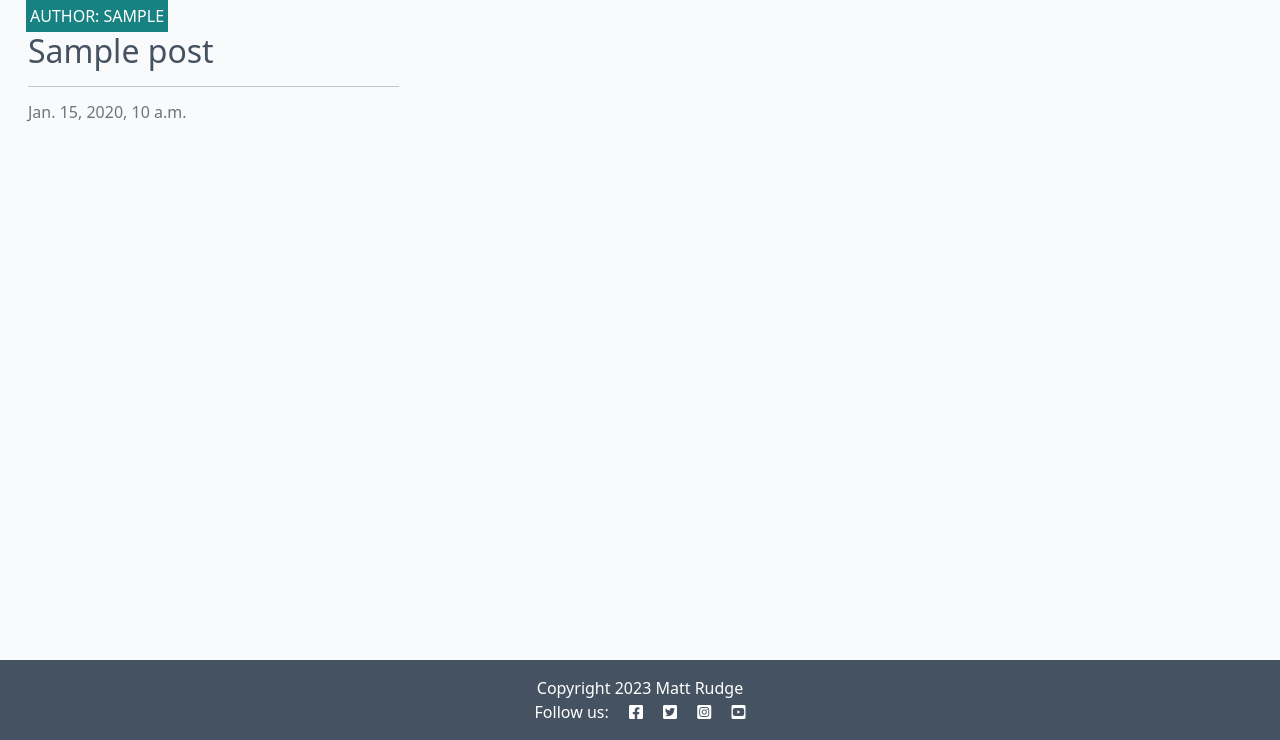
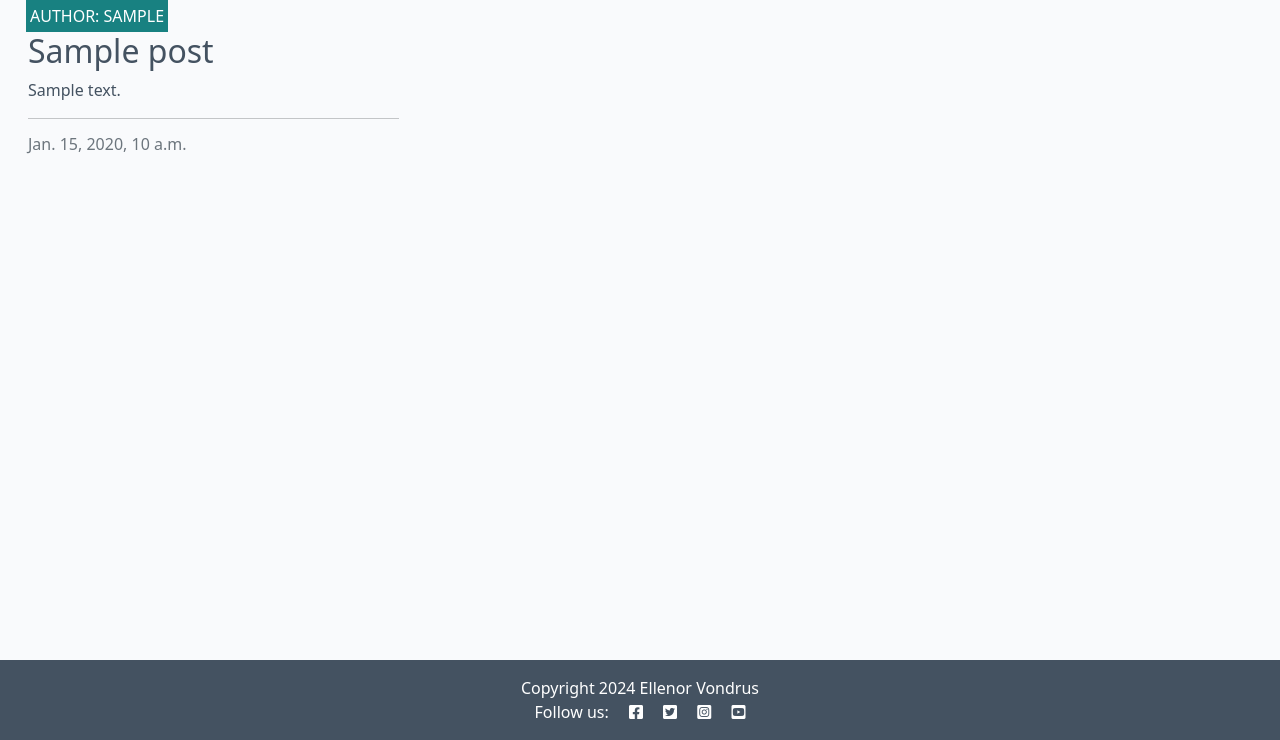
Before and after one commit to EVondrus/django-blog, a Django app: page / in a window 1280 px wide. Shown: the part 60-800 px from the top of the page. Run offline with Django 4.2, Linux system fonts and the light colour scheme; tables that the repository leaves empty hold one stand-in row (values such as "Sample post").

Commit message:
Add requested path to 'home' and add excerpt to display on home page

```diff
--- a/blog/templates/blog/index.html
+++ b/blog/templates/blog/index.html
@@ -20,6 +20,7 @@
                             </div>
                             <a href="#" class="post-link">
                                 <h2 class="card-title">{{ post.title }}</h2>
+                                <p class="card-text">{{ post.excerpt }}</p>
                             </a>
 
                             <hr />
@@ -52,5 +53,5 @@
 {% endblock %}
 
 {% block copyright %}
-    Copyright 2023 Matt Rudge
+    Copyright 2024 Ellenor Vondrus
 {% endblock %}
--- a/templates/base.html
+++ b/templates/base.html
@@ -41,7 +41,7 @@
                 <ul class="navbar-nav me-auto mb-2 mb-lg-0">
                     <li class="nav-item">
                         <a class="nav-link {% if request.path == home_url %}active{% endif %}" aria-current="page"
-                            href="#">Home</a>
+                            href="{% url 'home' %}">Home</a>
                     </li>
 
                 </ul>
```
